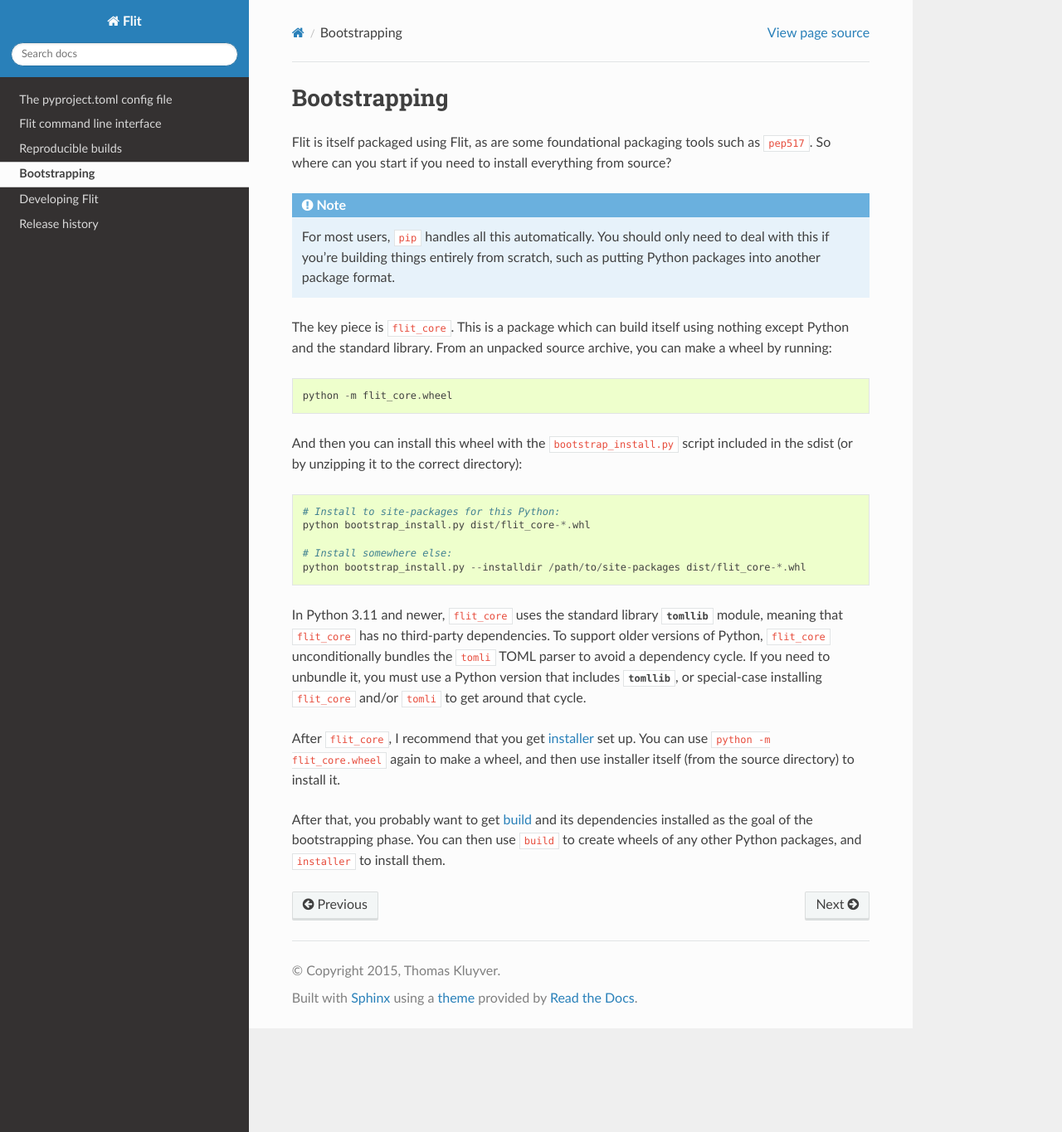
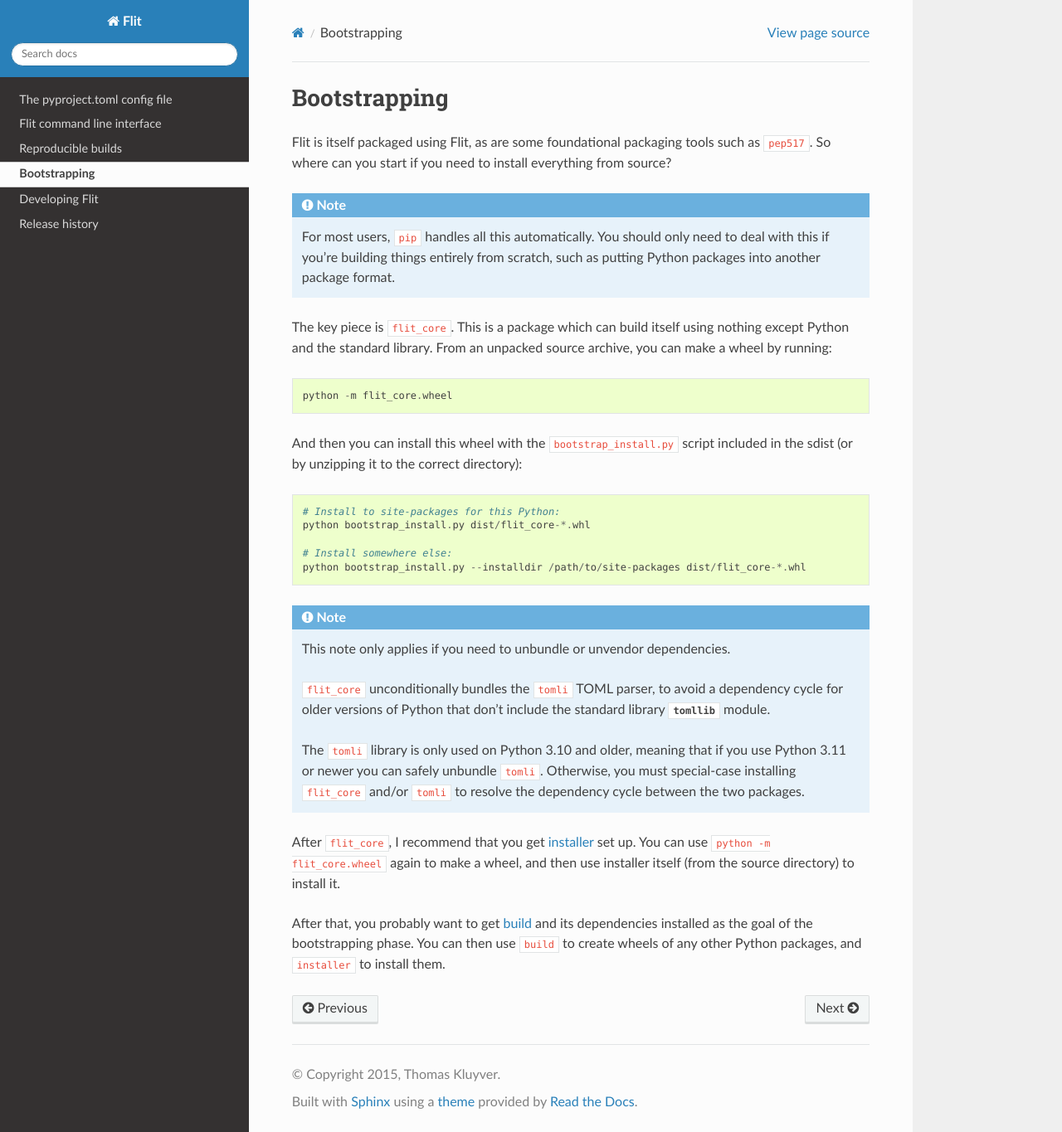
Before and after one commit to pypa/flit, a Sphinx documentation site: the page built from doc/bootstrap.rst, in a window 1280 px wide and 1365 px high. Shown: the whole window at 83% size. Built offline with Sphinx 7.4.7 and the Read the Docs theme 3.1.0, drawn with Linux system fonts in a browser that asks for light colours; pages that are not in the unit, such as notebooks, are missing from menus.

Commit message:
Restructure the unvendoring guidance into a note

```diff
--- a/doc/bootstrap.rst
+++ b/doc/bootstrap.rst
@@ -26,12 +26,18 @@
     # Install somewhere else:
     python bootstrap_install.py --installdir /path/to/site-packages dist/flit_core-*.whl
 
-In Python 3.11 and newer, ``flit_core`` uses the standard library :mod:`tomllib`
-module, meaning that ``flit_core`` has no third-party dependencies.
-To support older versions of Python, ``flit_core`` unconditionally bundles the
-``tomli`` TOML parser to avoid a dependency cycle. If you need to unbundle it,
-you must use a Python version that includes :mod:`!tomllib`, or special-case
-installing ``flit_core`` and/or ``tomli`` to get around that cycle.
+.. note::
+
+   This note only applies if you need to unbundle or unvendor dependencies.
+
+   ``flit_core`` unconditionally bundles the ``tomli`` TOML parser,
+   to avoid a dependency cycle for older versions of Python that don't include
+   the standard library :mod:`tomllib` module.
+
+   The ``tomli`` library is only used on Python 3.10 and older, meaning that
+   if you use Python 3.11 or newer you can safely unbundle ``tomli``.
+   Otherwise, you must special-case installing ``flit_core`` and/or ``tomli``
+   to resolve the dependency cycle between the two packages.
 
 After ``flit_core``, I recommend that you get `installer
 <https://pypi.org/project/installer/>`_ set up. You can use
```
